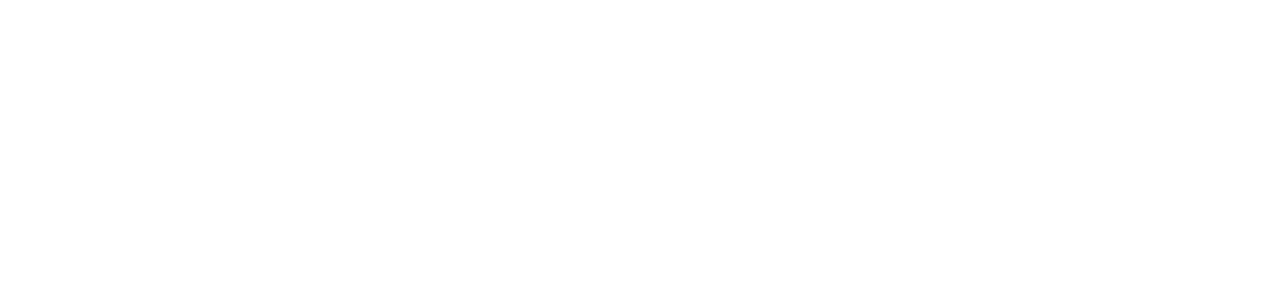
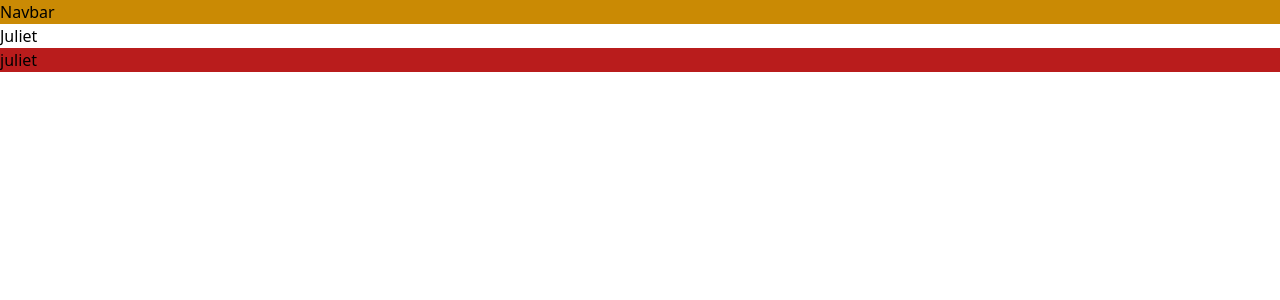
Before and after one commit to irorerejuliet/WatchHub, a React (Vite) app: page / in a window 1280 px wide. Shown: the top 300 px of the page. Built offline with nearby package versions, Linux system fonts and the light colour scheme.

Commit message:
Setting up routes amd components

```diff
--- a/src/App.jsx
+++ b/src/App.jsx
@@ -1,10 +1,22 @@
-import React from 'react'
+import Navbar from "./Components/Layouts/Navbar"
+import Footer from "./Components/Layouts/Footer"
+import { Route, Routes } from "react-router-dom"
+import Homepage from "./Pages/Homepage"
+import ProductDetails from "./Pages/ProductDetails"
+import Cart from "./Pages/Cart"
+
 
 const App = () => {
   return (
-    <div>
-
-    </div>
+    <>
+     <Navbar/>
+     <Routes>
+      <Route path="/" element={<Homepage/>}/>
+      <Route path="/product/:id" element={<ProductDetails/>}/>
+      <Route path="/cart" element={<Cart/>}/>
+     </Routes>
+     <Footer/>
+    </>
   )
 }
 
--- /dev/null
+++ b/src/Components/Hero.jsx
@@ -0,0 +1,11 @@
+import React from 'react'
+
+const Hero = () => {
+  return (
+    <div>
+
+    </div>
+  )
+}
+
+export default Hero
--- /dev/null
+++ b/src/Components/Layouts/Footer.jsx
@@ -0,0 +1,11 @@
+import React from 'react'
+
+const Footer = () => {
+  return (
+    <div className='bg-red-700'>
+      <h6>juliet</h6>
+    </div>
+  )
+}
+
+export default Footer
--- /dev/null
+++ b/src/Components/Layouts/Navbar.jsx
@@ -0,0 +1,11 @@
+import React from 'react'
+
+const Navbar = () => {
+  return (
+    <div className='bg-yellow-600'>
+      <h2>Navbar</h2>
+    </div>
+  )
+}
+
+export default Navbar
--- /dev/null
+++ b/src/Pages/Cart.jsx
@@ -0,0 +1,11 @@
+import React from 'react'
+
+const Cart = () => {
+  return (
+    <div>
+
+    </div>
+  )
+}
+
+export default Cart
--- /dev/null
+++ b/src/Pages/Homepage.jsx
@@ -0,0 +1,11 @@
+import React from 'react'
+
+const Homepage = () => {
+  return (
+    <div>
+      <h2>Juliet</h2>
+    </div>
+  )
+}
+
+export default Homepage
--- /dev/null
+++ b/src/Pages/ProductDetails.jsx
@@ -0,0 +1,11 @@
+import React from 'react'
+
+const ProductDetails = () => {
+  return (
+    <div>
+
+    </div>
+  )
+}
+
+export default ProductDetails
```
